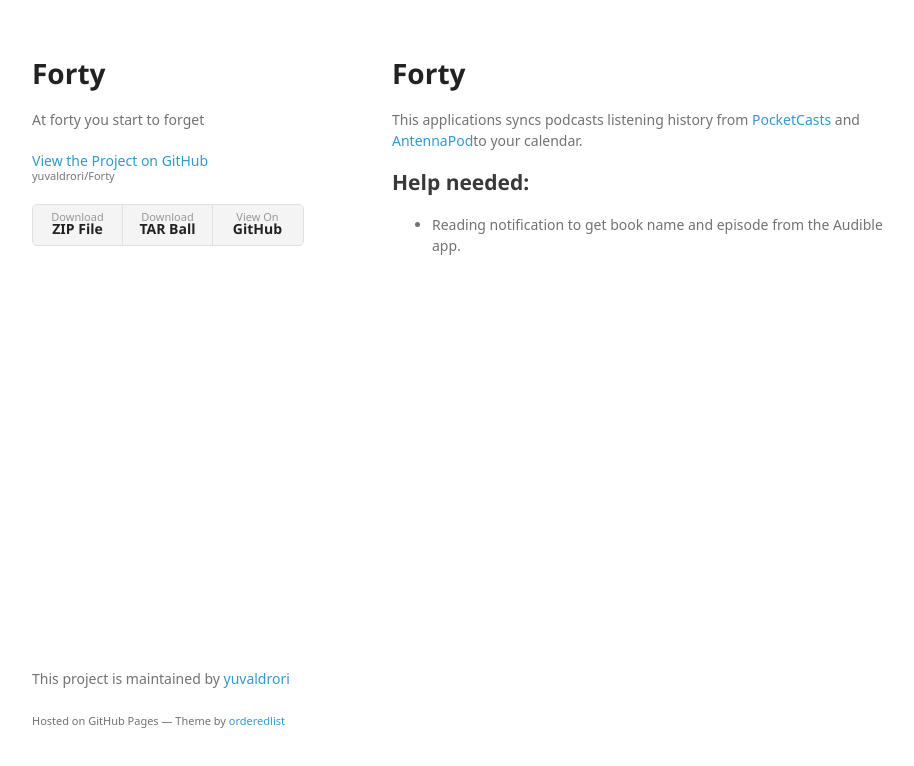
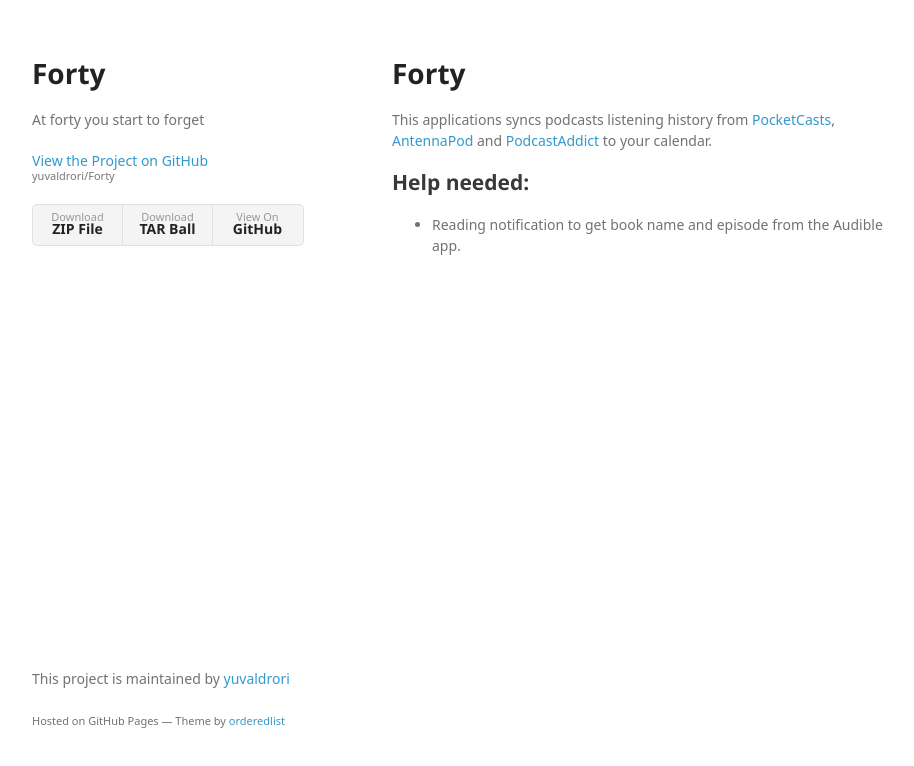
Before and after one commit to yuvaldrori/Forty, a plain HTML site: page index.html in a window 1280 px wide. Shown: the whole page, without its empty margins (178-1092 px from the left). Drawn offline with Linux system fonts and the light colour scheme; a web font is replaced by a local one.

Commit message:
PodcastAddict

```diff
--- a/index.html
+++ b/index.html
@@ -31,7 +31,7 @@
         <h1>
 <a id="forty" class="anchor" href="#forty" aria-hidden="true"><span aria-hidden="true" class="octicon octicon-link"></span></a>Forty</h1>
 
-<p>This applications syncs podcasts listening history from <a href="http://www.shiftyjelly.com/pocketcasts">PocketCasts</a> and <a href="http://antennapod.org/">AntennaPod</a>to your calendar.</p>
+<p>This applications syncs podcasts listening history from <a href="http://www.shiftyjelly.com/pocketcasts">PocketCasts</a>, <a href="http://antennapod.org/">AntennaPod</a> and <a href="http://podcastaddict.fr/about/">PodcastAddict</a> to your calendar.</p>
 
 <h2>
 <a id="help-needed" class="anchor" href="#help-needed" aria-hidden="true"><span aria-hidden="true" class="octicon octicon-link"></span></a>Help needed:</h2>
```
